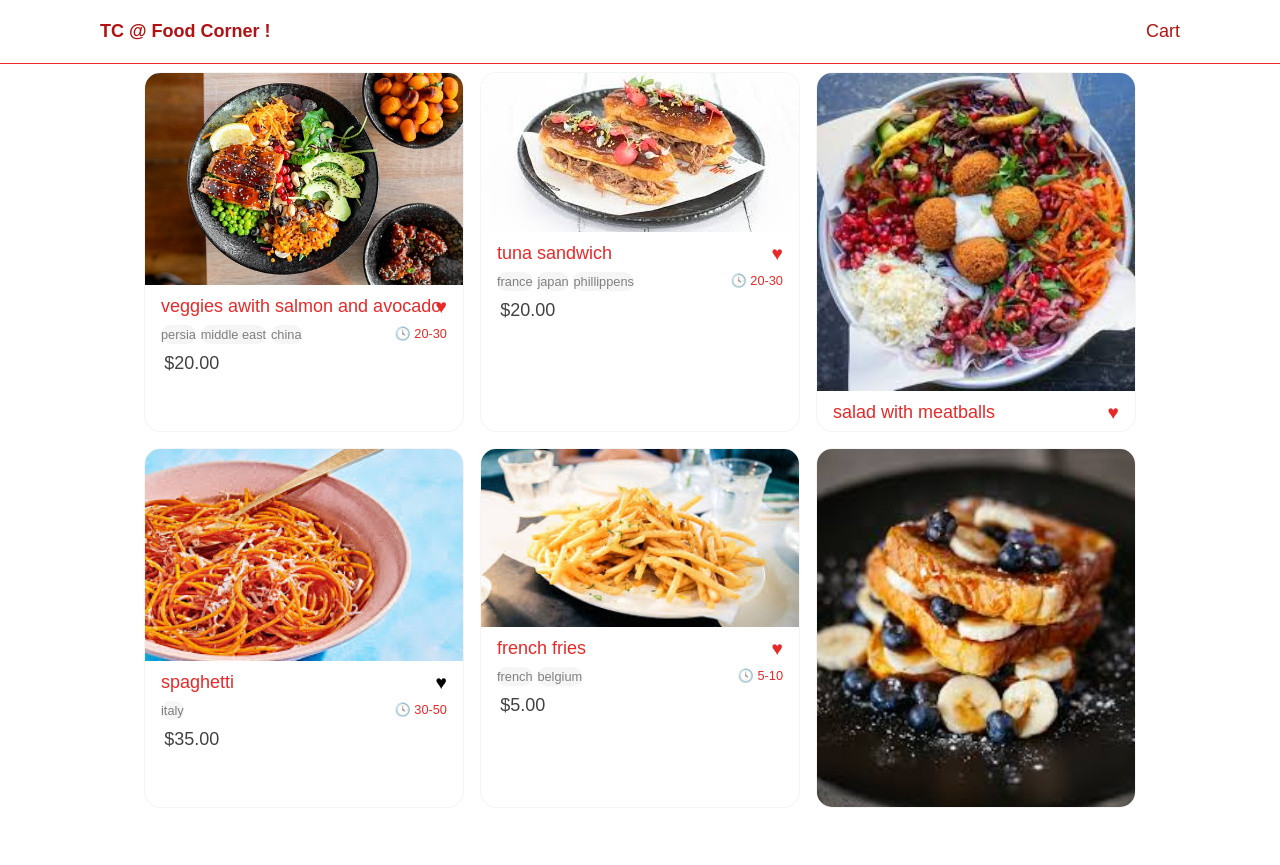
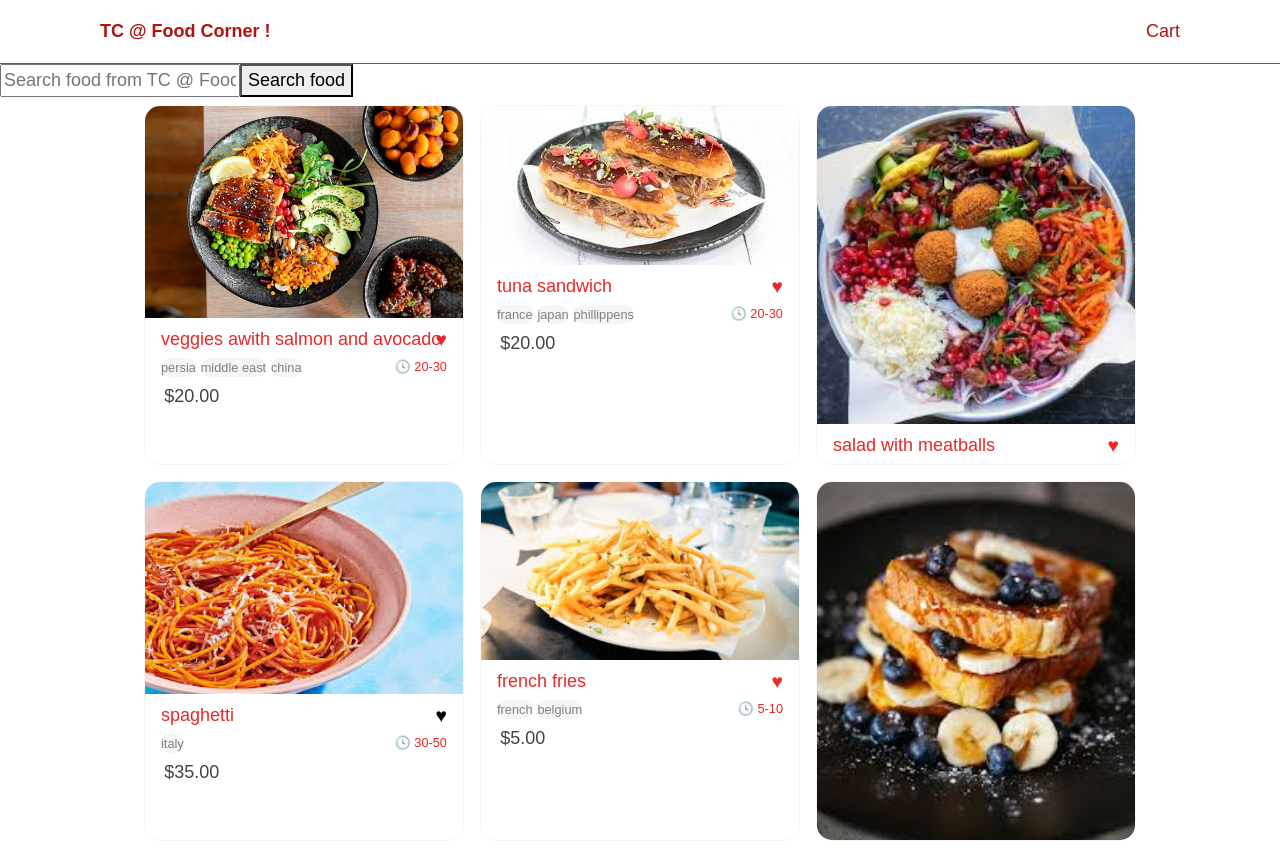
Before and after one commit to amirafatnassi/foodorder, an Angular app: page / in a window 1280 px wide. Before the commit the page ends 832 px from the top, so only its background shows below. Built offline with nearby package versions, Linux system fonts and the light colour scheme.

Commit message:
add search component

```diff
--- a/src/app/app-routing.module.ts
+++ b/src/app/app-routing.module.ts
@@ -3,7 +3,8 @@
 import { HomeComponent } from './home/home.component';
 
 const routes: Routes = [
-  {path:'',component:HomeComponent}
+  {path:'',component:HomeComponent},
+  {path:'search/:searchItem',component:HomeComponent},
 ];
 
 @NgModule({
--- a/src/app/home/home.component.html
+++ b/src/app/home/home.component.html
@@ -1,3 +1,5 @@
+<app-search></app-search>
+
 <ul>
   <li *ngFor="let food of foods">
     <a>
--- a/src/app/home/home.component.ts
+++ b/src/app/home/home.component.ts
@@ -1,6 +1,7 @@
 import { Component, OnInit } from '@angular/core';
 import { FoodService } from '../services/food/food.service';
 import { Foods } from '../shared/models/food';
+import { ActivatedRoute } from '@angular/router';
 
 @Component({
   selector: 'app-home',
@@ -10,11 +11,17 @@
 export class HomeComponent implements OnInit {
   foods:Foods[]=[];
 
-  constructor(private fs:FoodService) {
+  constructor(private fs:FoodService, private router:ActivatedRoute) {
   }
 
   ngOnInit(): void {
+    this.router.params.subscribe(params=>{
+      if(params['searchItem'])
+      this.foods=this.fs.getAll().filter(food=>food.name.toLowerCase().includes(params['searchItem'].toLowerCase()));
+    else
     this.foods=this.fs.getAll();
+    })
+
   }
 
 }
--- /dev/null
+++ b/src/app/search/search.component.html
@@ -0,0 +1,8 @@
+<div>
+  <input
+    type="text"
+    placeholder="Search food from TC @ Food Corner"
+    [(ngModel)]="searchItem" (change)="search()"
+  />
+  <button (click)="search()">Search food</button>
+</div>
--- /dev/null
+++ b/src/app/search/search.component.ts
@@ -0,0 +1,23 @@
+import { Component, OnInit } from '@angular/core';
+import { ActivatedRoute, Router  } from '@angular/router';
+
+@Component({
+  selector: 'app-search',
+  templateUrl: './search.component.html',
+  styleUrls: ['./search.component.css'],
+})
+export class SearchComponent implements OnInit {
+  searchItem: string = '';
+  constructor(private route:ActivatedRoute, private router:Router) {}
+
+  ngOnInit(): void {
+    this.route.params.subscribe(params=>{
+      if(params['searchItem'])
+      this.searchItem=params['searchItem'];
+    })
+  }
+  search():void{
+if(this.searchItem)
+this.router.navigateByUrl('/search/'+this.searchItem)
+  }
+}
```
Also changed, not shown: src/app/app.module.ts (+5 -2 lines), src/app/search/search.component.css (added), 1 other file (tests, documents, lock files or other folders).
